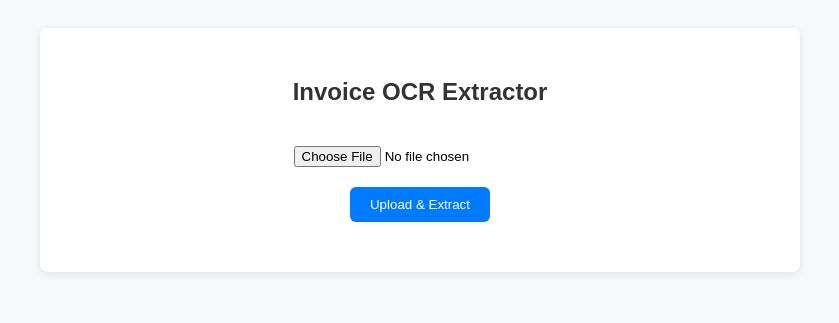
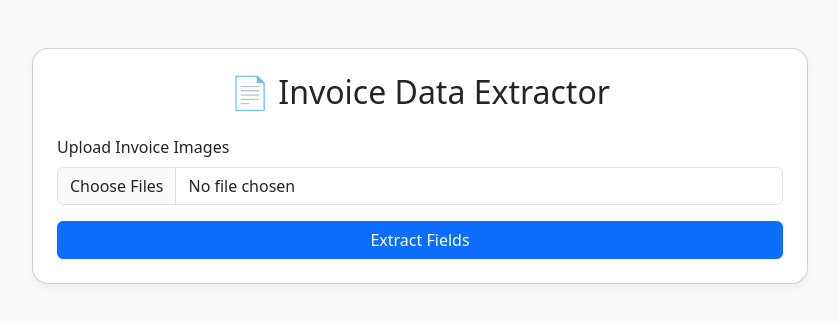
Before and after one commit to psabhay2003/NLP-driven-E-Invoice-Mangement, a Flask app: page / in a window 1280 px wide. Shown: the top 323 px of the page, without its empty margins (220-1059 px from the left). Run offline with Flask 3, Linux system fonts and the light colour scheme.

Commit message:
Update index.html

```diff
--- a/templates/index.html
+++ b/templates/index.html
@@ -2,129 +2,121 @@
 <html lang="en">
 <head>
     <meta charset="UTF-8">
-  <title>Invoice OCR App</title>
+    <title>Invoice Extractor</title>
+    <link href="https://cdn.jsdelivr.net/npm/bootstrap@5.3.0/dist/css/bootstrap.min.css" rel="stylesheet">
     <style>
         body {
-      font-family: Arial, sans-serif;
-      background-color: #f6f8fa;
-      padding: 20px;
+            background-color: #f9fafb;
         }
 
         .container {
-      max-width: 700px;
-      margin: auto;
-      background: #fff;
-      padding: 30px;
-      border-radius: 8px;
-      box-shadow: 0 2px 8px rgba(0,0,0,0.1);
+            max-width: 800px;
         }
 
-    h2 {
-      text-align: center;
-      color: #333;
+        .card {
+            border-radius: 1rem;
+            box-shadow: 0 4px 8px rgba(0,0,0,0.05);
         }
 
-    form {
-      margin-bottom: 20px;
-      text-align: center;
+        .progress {
+            height: 22px;
         }
 
-    input[type="file"] {
-      padding: 10px;
-      margin: 10px 0;
+        .table th, .table td {
+            vertical-align: middle;
         }
-
-    button {
-      padding: 10px 20px;
-      background-color: #007BFF;
-      color: white;
-      border: none;
-      border-radius: 6px;
-      cursor: pointer;
-    }
-
-    button:hover {
-      background-color: #0056b3;
-    }
-
-    .results {
-      margin-top: 20px;
-    }
-
-    table {
-      width: 100%;
-      border-collapse: collapse;
-      margin-top: 10px;
-    }
-
-    th, td {
-      padding: 8px 12px;
-      border: 1px solid #ccc;
-    }
-
-    .error {
-      color: red;
-      text-align: center;
-    }
-
-    .download-link {
-      text-align: center;
-      margin-top: 20px;
-    }
-
-    .download-link a {
-      text-decoration: none;
-      color: white;
-      background-color: #28a745;
-      padding: 10px 20px;
-      border-radius: 6px;
-    }
-
-    .download-link a:hover {
-      background-color: #1e7e34;
-    }
-
     </style>
 </head>
 <body>
-  <div class="container">
-    <h2>Invoice OCR Extractor</h2>
+    <div class="container mt-5">
+        <div class="card p-4">
+            <h2 class="text-center mb-4">📄 Invoice Data Extractor</h2>
 
-    {% if error %}
-      <p class="error">{{ error }}</p>
-    {% endif %}
+            <form id="upload-form" method="POST" enctype="multipart/form-data">
+                <div class="mb-3">
+                    <label for="image" class="form-label">Upload Invoice Images</label>
+                    <input type="file" class="form-control" name="image" multiple required>
+                </div>
+                <button type="submit" class="btn btn-primary w-100">Extract Fields</button>
+                <div class="progress mt-3 d-none">
+                    <div class="progress-bar progress-bar-striped progress-bar-animated" role="progressbar" style="width: 0%">Uploading...</div>
+                </div>
+            </form>
+        </div>
 
-    <form method="POST" enctype="multipart/form-data">
-      <input type="file" name="image" accept="image/*" required>
-      <br>
-      <button type="submit">Upload & Extract</button>
-    </form>
-
-    {% if data %}
-    <div class="results">
-      <h3>Extracted Fields</h3>
-      <table>
-        <thead>
+        {% if all_results %}
+            <div class="card p-4 mt-5">
+                <h4 class="mb-3">🧾 Extracted Invoice Fields</h4>
+                {% for result in all_results %}
+                    <h5 class="mt-3">{{ result.filename }}</h5>
+                    <div class="table-responsive">
+                        <table class="table table-bordered">
+                            <thead class="table-light">
                                 <tr>
-            {% for key in data.keys() %}
-              <th>{{ key }}</th>
-            {% endfor %}
+                                    <th>Field</th>
+                                    <th>Value</th>
                                 </tr>
                             </thead>
                             <tbody>
+                                {% for key, value in result.fields.items() %}
                                 <tr>
-            {% for value in data.values() %}
+                                    <td>{{ key }}</td>
                                     <td>{{ value }}</td>
+                                </tr>
                                 {% endfor %}
-          </tr>
                             </tbody>
                         </table>
                     </div>
+                {% endfor %}
 
-    <div class="download-link">
-      <a href="{{ download_link }}">Download CSV</a>
+                <div class="d-flex gap-3 mt-4">
+                    <a class="btn btn-success" href="{{ url_for('download_csv', filename=csv_filename) }}">⬇️ Download CSV</a>
+
+                    <form action="/append-to-existing" method="POST">
+                        <input type="hidden" name="csv_filename" value="{{ csv_filename }}">
+                        <button type="submit" class="btn btn-warning">➕ Append to Existing CSV</button>
+                    </form>
+                </div>
             </div>
         {% endif %}
     </div>
+
+    <script>
+        const form = document.getElementById('upload-form');
+        const progressContainer = document.querySelector('.progress');
+        const progressBar = document.querySelector('.progress-bar');
+
+        form.addEventListener('submit', function(event) {
+            event.preventDefault();
+            const formData = new FormData(form);
+            progressContainer.classList.remove('d-none');
+            progressBar.style.width = '0%';
+            progressBar.textContent = 'Uploading...';
+
+            const xhr = new XMLHttpRequest();
+            xhr.open('POST', '/');
+
+            xhr.upload.addEventListener('progress', function(e) {
+                if (e.lengthComputable) {
+                    const percentComplete = (e.loaded / e.total) * 100;
+                    progressBar.style.width = percentComplete + '%';
+                }
+            });
+
+            xhr.onload = function() {
+                if (xhr.status === 200) {
+                    progressBar.textContent = 'Upload Complete';
+                    document.open();
+                    document.write(xhr.responseText);
+                    document.close();
+                } else {
+                    progressBar.classList.add('bg-danger');
+                    progressBar.textContent = 'Upload Failed';
+                }
+            };
+
+            xhr.send(formData);
+        });
+    </script>
 </body>
 </html>
```
Lines whose indentation alone changed are shown as unchanged.
